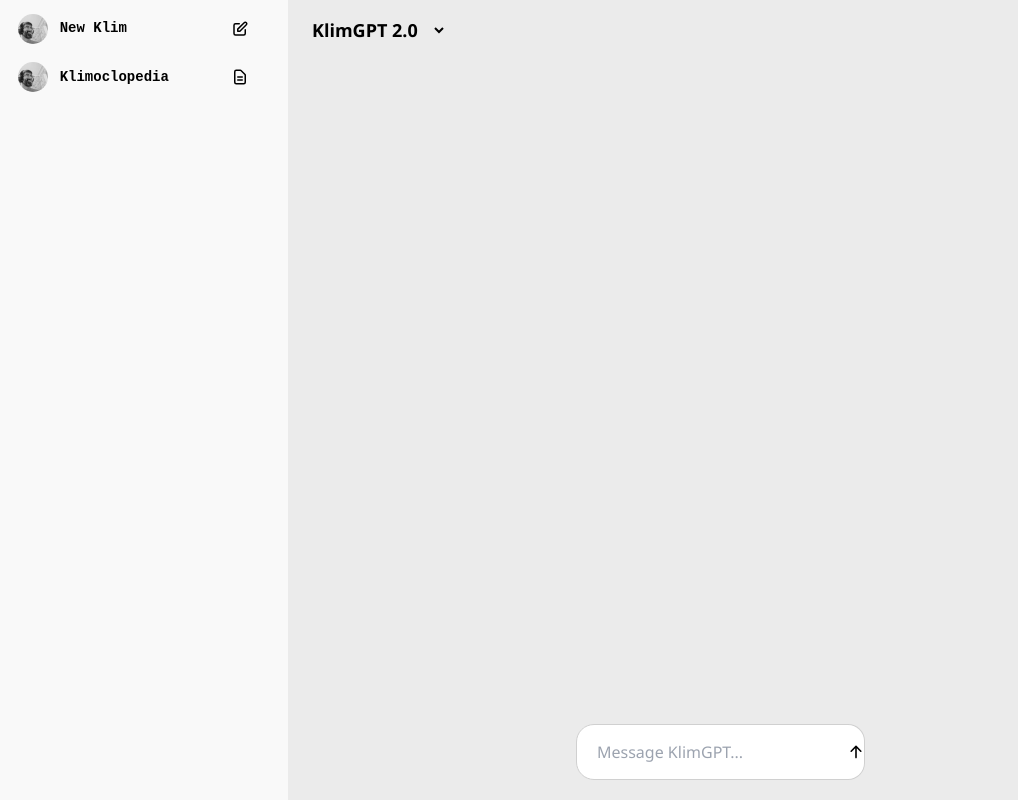
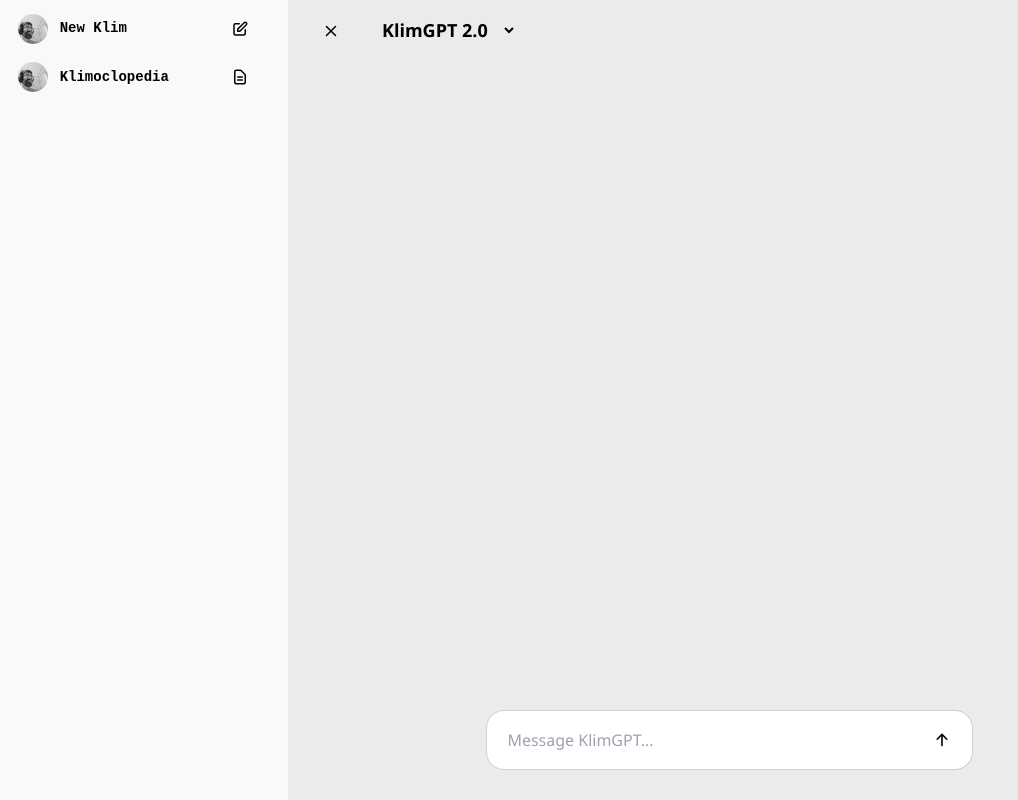
Before and after one commit to wabys32/Klim-GPT, a Next.js app: page / in a window 1280 px wide. Shown: the whole page, without its empty margins (0-1018 px from the left). Built offline with nearby package versions, Linux system fonts and the light colour scheme.

Commit message:
AdaptiveDesign

```diff
--- a/src/app/global.css
+++ b/src/app/global.css
@@ -38,15 +38,6 @@
     background: #d4d4d4;
 }
 
-#searchbox-wrap {
-    display: flex;
-    user-select: none;
-    width: 20vw;
-    height: 7vh;
-    position: absolute;
-    bottom: 20px;
-    left: 45%;
-}
 
 #messageBox {
 
@@ -91,7 +82,9 @@
     border-right: .5px solid rgb(208, 208, 208);
     border-bottom: .5px solid rgb(208, 208, 208);
     margin-left: -1px;
-    width: 50px;
+    padding-left: 20px;
+    padding-right: 20px;
+    width: 60px;
     display: flex;
     align-items: center;
     justify-content: center;
@@ -101,17 +94,6 @@
     #hiArrowUp {
         color: grey;
     }
-}
-
-
-
-
-#leftPanel {
-    background-color: #F9F9F9;
-    position: absolute;
-    width: 288px;
-    height: 100%;
-    margin: 0;
 }
 
 #messagesContainer {
@@ -277,3 +259,83 @@
     border-radius: 20px;
     margin-left: 9px;
 }
+
+
+#leftPanel {
+    background-color: #F9F9F9;
+    position: fixed;
+    width: 288px;
+    height: 100%;
+    transition: transform 0.3s ease;
+}
+
+#leftPanel.open {
+    transform: translateX(0);
+}
+
+#leftPanel.closed {
+    transform: translateX(-100%);
+}
+
+#left_panel_button {
+    position: fixed;
+    top: 10px;
+    left: 310px;
+    z-index: 1000;
+    padding: 12px;
+    cursor: pointer;
+
+    font-size: 18px;
+    font-weight: bold;
+    border-radius: 12px;
+    background-color: transparent;
+    border: none;
+    outline: none;
+    user-select: none;
+    font-family: Monospace;
+}
+
+#left_panel_button:hover {
+    background: #f1f1f1;
+}
+
+#klim_version{
+    position: absolute;
+    left: 70px;
+}
+
+#searchbox-wrap {
+    display: flex;
+    user-select: none;
+    width: 38%;
+    height: 60px;
+    position: absolute;
+    bottom: 30px;
+    left: 38%;
+}
+
+@media (max-width: 768px) {
+    #leftPanel.open {
+        transform: translateX(-100%);
+    }
+    #searchbox-wrap {
+        left: 30% !important;
+    }
+}
+@media (min-width: 769px) {
+    #leftPanel.open {
+        transform: translateX(0%);
+    }
+}
+
+@media (max-width: 1200px) {
+    #searchbox-wrap {
+        left: 42%;
+    }
+}
+
+@media (max-width: 1000px) {
+    #searchbox-wrap {
+        left: 50%;
+    }
+}
--- a/src/pages/mainbot.tsx
+++ b/src/pages/mainbot.tsx
@@ -7,6 +7,8 @@
 import { HiOutlinePencilAlt } from "react-icons/hi";
 import { HiOutlineDocumentText } from "react-icons/hi";
 import { useEffect } from "react";
+import { FiList } from "react-icons/fi";
+import { FiX } from "react-icons/fi";
 
 // Define the type for the state
 interface Message {
@@ -65,38 +67,45 @@
         }
     };
 
+    const [isPanelOpen, setIsPanelOpen] = useState(true); // Управление состоянием панели
+
+    const togglePanel = () => {
+        setIsPanelOpen(!isPanelOpen);
+    };
+
+
     return (
         <div>
-            <div id="leftPanel">
-                <button id="left_panel_buton" onClick={() => window.location.reload()}>
-                    <Image
-                        src="/klim1.jpg"
-                        width={30}
-                        height={15}
-                        alt="Klim"
-                        id="NewKlim1"
-                    />
-                    <p id="p1">New Klim</p>
-                    <HiOutlinePencilAlt id="p2" />
-                </button>
-                <button id="left_panel_buton">
-                    <Image
-                        src="/klim1.jpg"
-                        width={30}
-                        height={15}
-                        alt="Klim"
-                        id="NewKlim1"
-                    />
-                    <p id="p1">Klimoclopedia</p>
-                    <HiOutlineDocumentText id="p2" />
-                </button>
-            </div>
-            <div>
+            <div id="leftPanel" className={isPanelOpen ? 'open' : 'closed'}>
+            <button id="left_panel_button" onClick={togglePanel}>
+                {isPanelOpen ? <FiX /> : <FiList />}
+            </button>
+            <div id="klim_version">
                 <select>
                     <option value="0">KlimGPT 2.0</option>
                     <option value="1">KlimGPT 1.0</option>
                 </select>
             </div>
+
+            {isPanelOpen && (
+                <>
+                    <button id="left_panel_buton" onClick={() => window.location.reload()}>
+                        <Image src="/klim1.jpg" width={30} height={15} alt="Klim" id="NewKlim1" />
+                        <p id="p1">New Klim</p>
+                        <HiOutlinePencilAlt id="p2" />
+                    </button>
+                    <button id="left_panel_buton">
+                        <Image src="/klim1.jpg" width={30} height={15} alt="Klim" id="NewKlim1" />
+                        <p id="p1">Klimoclopedia</p>
+                        <HiOutlineDocumentText id="p2" />
+                    </button>
+                </>
+            )}
+        </div>
+
+
+
+
 
             <div id="messagesContainer">
             {messages.map((msg, index) => (
@@ -110,7 +119,7 @@
                     )}
                 </div>
             ))}
-        </div>
+            </div>
 
             <div id="searchbox-wrap">
                 <input id="messageBox" type="text" placeholder="Message KlimGPT..." />
```
